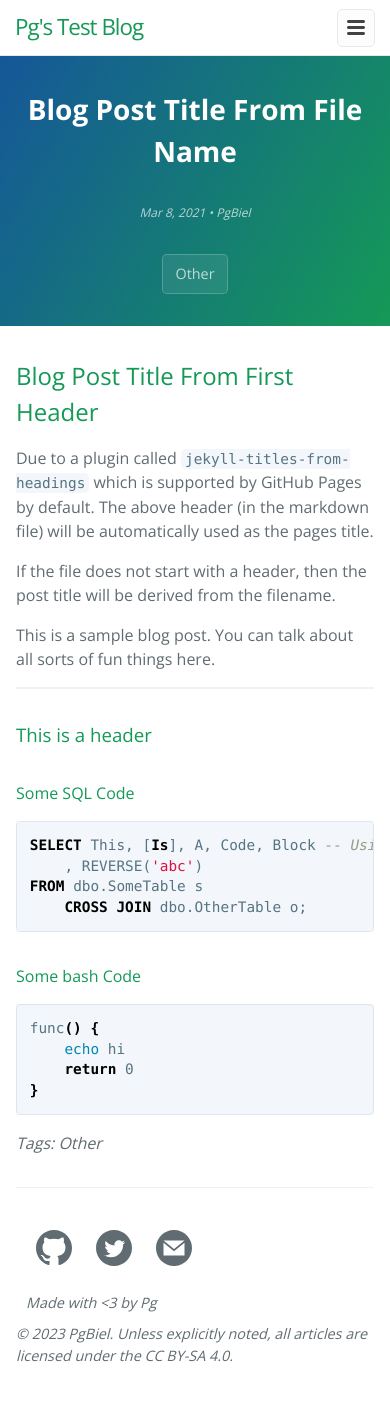
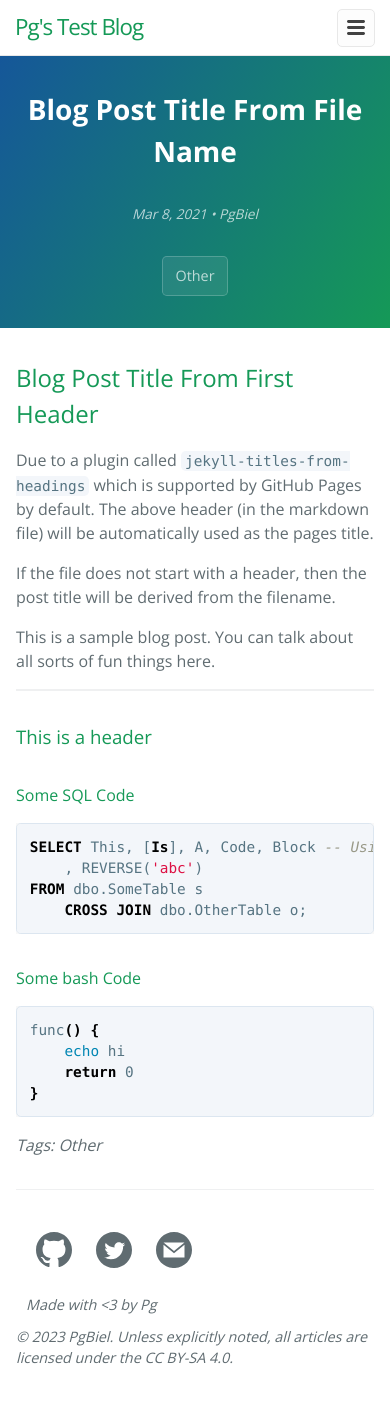
Before and after one commit to PgBiel/blog-test, a Jekyll site: the page built from _posts/2021-03-08-blog-post-title-from-file-name.md, in a window 390 px wide. Built offline with Jekyll 4.4.1, drawn with Linux system fonts in a browser that asks for light colours.

Commit message:
adjust date font size on mobile

```diff
--- a/_sass/jekyll-theme-cayman-blog.scss
+++ b/_sass/jekyll-theme-cayman-blog.scss
@@ -175,7 +175,7 @@ a {
   }
 
   @include small {
-    font-size: 0.75rem;
+    font-size: 0.85rem;
   }
 }
 
```
